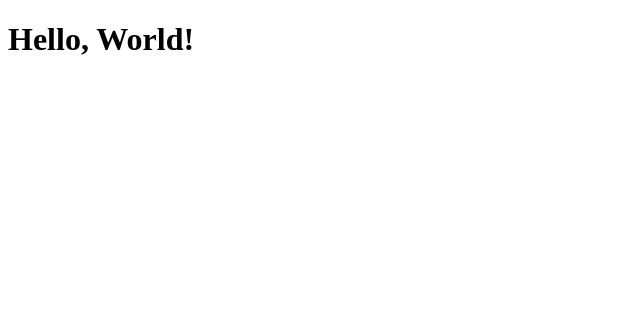
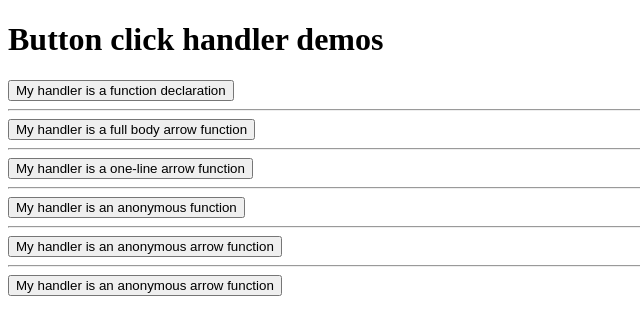
Before and after one commit to zahrabeng/react-onclick-handlers, a React (Create React App) app: page / in a window 1280 px wide. Shown: the top 334 px of the page, without its empty margins (0-640 px from the left). Built offline with nearby package versions, Linux system fonts and the light colour scheme; the HTML template or start-up script is replaced by a standard one.

Commit message:
Add example buton with click handlers

```diff
--- a/src/App.tsx
+++ b/src/App.tsx
@@ -1,7 +1,27 @@
-import { greet } from "./utils/greet";
+import ButtonWithClickExampleA from "./components/ButtonWithClickExampleA";
+import ButtonWithClickExampleB from "./components/ButtonWithClickExampleB";
+import ButtonWithClickExampleC from "./components/ButtonWithClickExampleC";
+import ButtonWithClickExampleD from "./components/ButtonWithClickExampleD";
+import ButtonWithClickExampleE from "./components/ButtonWithClickExampleE";
+import ButtonWithClickExampleF from "./components/ButtonWithClickExampleF";
 
 function App(): JSX.Element {
-  return <h1>{greet("World")}</h1>;
+  return (
+    <>
+      <h1>Button click handler demos</h1>
+      <ButtonWithClickExampleA />
+      <hr />
+      <ButtonWithClickExampleB />
+      <hr />
+      <ButtonWithClickExampleC />
+      <hr />
+      <ButtonWithClickExampleD />
+      <hr />
+      <ButtonWithClickExampleE />
+      <hr />
+      <ButtonWithClickExampleF />
+    </>
+  );
 }
 
 export default App;
--- /dev/null
+++ b/src/components/ButtonWithClickExampleA.tsx
@@ -0,0 +1,11 @@
+function ButtonWithClickExampleA(): JSX.Element {
+  function handleClick() {
+    console.log("Hello from button A!");
+  }
+
+  return (
+    <button onClick={handleClick}>My handler is a function declaration</button>
+  );
+}
+
+export default ButtonWithClickExampleA;
--- /dev/null
+++ b/src/components/ButtonWithClickExampleB.tsx
@@ -0,0 +1,13 @@
+function ButtonWithClickExampleB(): JSX.Element {
+  const handleClick = () => {
+    console.log("Hello from button B!");
+  };
+
+  return (
+    <button onClick={handleClick}>
+      My handler is a full body arrow function
+    </button>
+  );
+}
+
+export default ButtonWithClickExampleB;
--- /dev/null
+++ b/src/components/ButtonWithClickExampleC.tsx
@@ -0,0 +1,11 @@
+function ButtonWithClickExampleC(): JSX.Element {
+  const handleClick = () => console.log("Hello from button C!");
+
+  return (
+    <button onClick={handleClick}>
+      My handler is a one-line arrow function
+    </button>
+  );
+}
+
+export default ButtonWithClickExampleC;
--- /dev/null
+++ b/src/components/ButtonWithClickExampleD.tsx
@@ -0,0 +1,13 @@
+function ButtonWithClickExampleD(): JSX.Element {
+  return (
+    <button
+      onClick={function () {
+        console.log("Hello from button D!");
+      }}
+    >
+      My handler is an anonymous function
+    </button>
+  );
+}
+
+export default ButtonWithClickExampleD;
--- /dev/null
+++ b/src/components/ButtonWithClickExampleE.tsx
@@ -0,0 +1,13 @@
+function ButtonWithClickExampleE(): JSX.Element {
+  return (
+    <button
+      onClick={() => {
+        console.log("Hello from button E!");
+      }}
+    >
+      My handler is an anonymous arrow function
+    </button>
+  );
+}
+
+export default ButtonWithClickExampleE;
--- /dev/null
+++ b/src/components/ButtonWithClickExampleF.tsx
@@ -0,0 +1,9 @@
+function ButtonWithClickExampleF(): JSX.Element {
+  return (
+    <button onClick={() => console.log("Hello from button F!")}>
+      My handler is an anonymous arrow function
+    </button>
+  );
+}
+
+export default ButtonWithClickExampleF;
```
